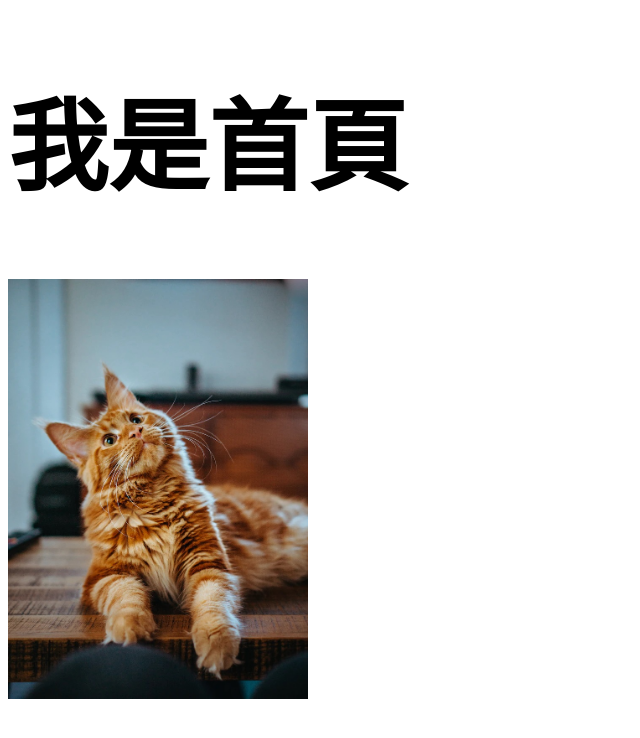
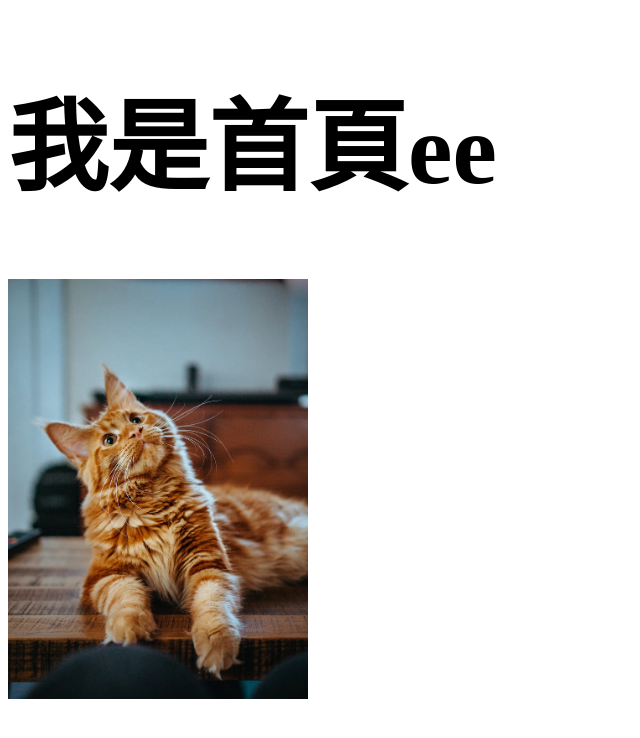
Before and after one commit to shinkureru/theThirdMainWork_vite, a website built with Vite: page pages/index.html in a window 1280 px wide. Shown: the whole page, without its empty margins (0-640 px from the left). Built offline with nearby package versions, Linux system fonts and the light colour scheme.

Commit message:
update index

```diff
--- a/pages/index.html
+++ b/pages/index.html
@@ -9,7 +9,7 @@
   <body>
     <%- include('./layout/header'); -%>
 
-    <h1 class="index-title">我是首頁</h1>
+    <h1 class="index-title">我是首頁ee</h1>
     <img src="../assets/images/cat.jpg" style="width: 300px;" alt="cat">
 
     <%- include('./layout/footer'); -%>
```
